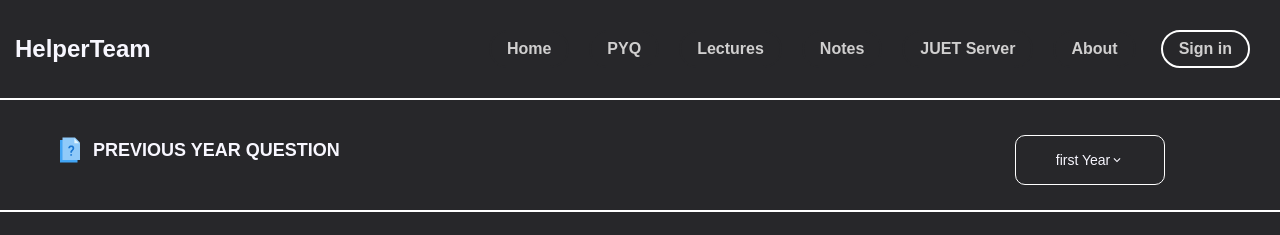
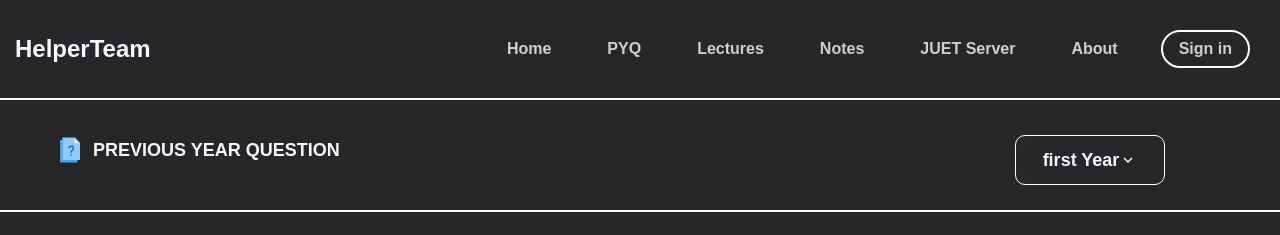
Before and after one commit to Indranil102/Helper_Team, a React (Create React App) app: page /pyq in a window 1280 px wide. Shown: the top 235 px of the page. Built offline with nearby package versions, Linux system fonts and the light colour scheme; the HTML template or start-up script is replaced by a standard one; a web font is replaced by a local one.

Commit message:
upgrade the css of the dropdown

```diff
--- a/src/Pages/pyq/Pyq.css
+++ b/src/Pages/pyq/Pyq.css
@@ -61,6 +61,8 @@ body {
   width: 150px;
   text-align: center;
   max-height: 50px;
+  font-size:large;
+  font-weight: 600;
 }
 .dropdown-content {
   margin-top: 2px;
@@ -79,6 +81,7 @@ body {
 }
 
 .dropdown-content a {
+
   padding: 10px;
   text-decoration: none;
   color: #f8f7ff;
```
